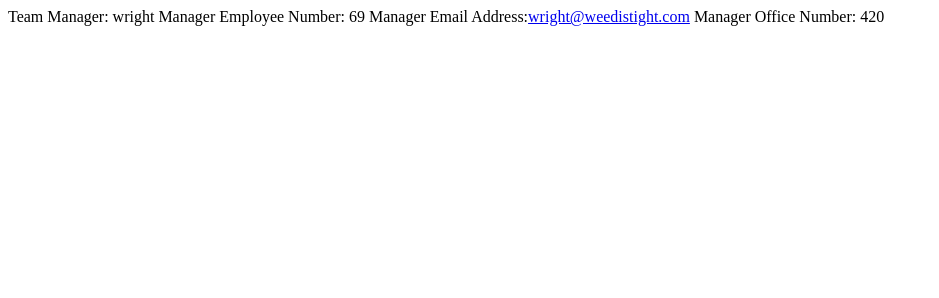
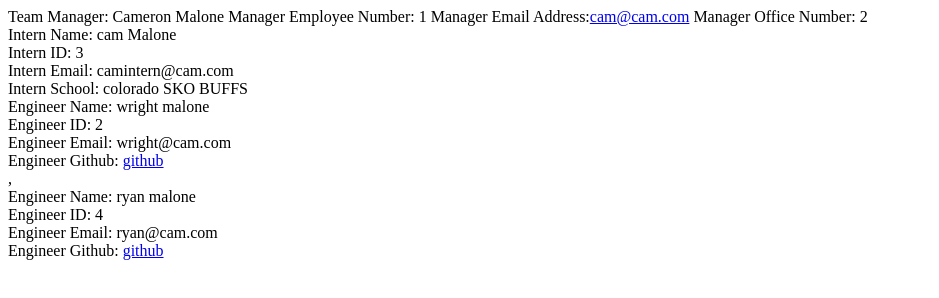
Before and after one commit to cam273364/team-profile-generator, a website: page assets/index.html in a window 1280 px wide. Shown: the whole page, without its empty margins (0-939 px from the left). Drawn offline with Linux system fonts and the light colour scheme.

Commit message:
'added tests and test html file'

```diff
--- a/assets/index.html
+++ b/assets/index.html
@@ -1 +1,16 @@
-<!DOCTYPE html><html><head></head><body>Team Manager: wright Manager Employee Number: 69 Manager Email Address:<a href=mailto:wright@weedistight.com>wright@weedistight.com</a> Manager Office Number: 420  </body></html>
+<!DOCTYPE html><html><head></head><body>Team Manager: Cameron Malone Manager Employee Number: 1 Manager Email Address:<a href=mailto:cam@cam.com>cam@cam.com</a> Manager Office Number: 2
+            <div>Intern Name: cam Malone</div>
+            <div>Intern ID: 3</div>
+            <div>Intern Email: camintern@cam.com</div>
+            <div>Intern School: colorado SKO BUFFS</div>
+
+            <div>Engineer Name: wright malone</div>
+            <div>Engineer ID: 2</div>
+            <div>Engineer Email: wright@cam.com</div>
+            <div>Engineer Github: <a href ="https://www.github.com/wright123">github</a></div>
+            ,
+            <div>Engineer Name: ryan malone</div>
+            <div>Engineer ID: 4</div>
+            <div>Engineer Email: ryan@cam.com</div>
+            <div>Engineer Github: <a href ="https://www.github.com/ryan123">github</a></div>
+             </body></html>
--- a/package.json
+++ b/package.json
@@ -4,7 +4,7 @@
     "jest": "^29.5.0"
   },
   "scripts": {
-    "test": "jest",
+    "test": "jest --detectOpenHandles",
     "start": "node index.js"
   }
 }
```
